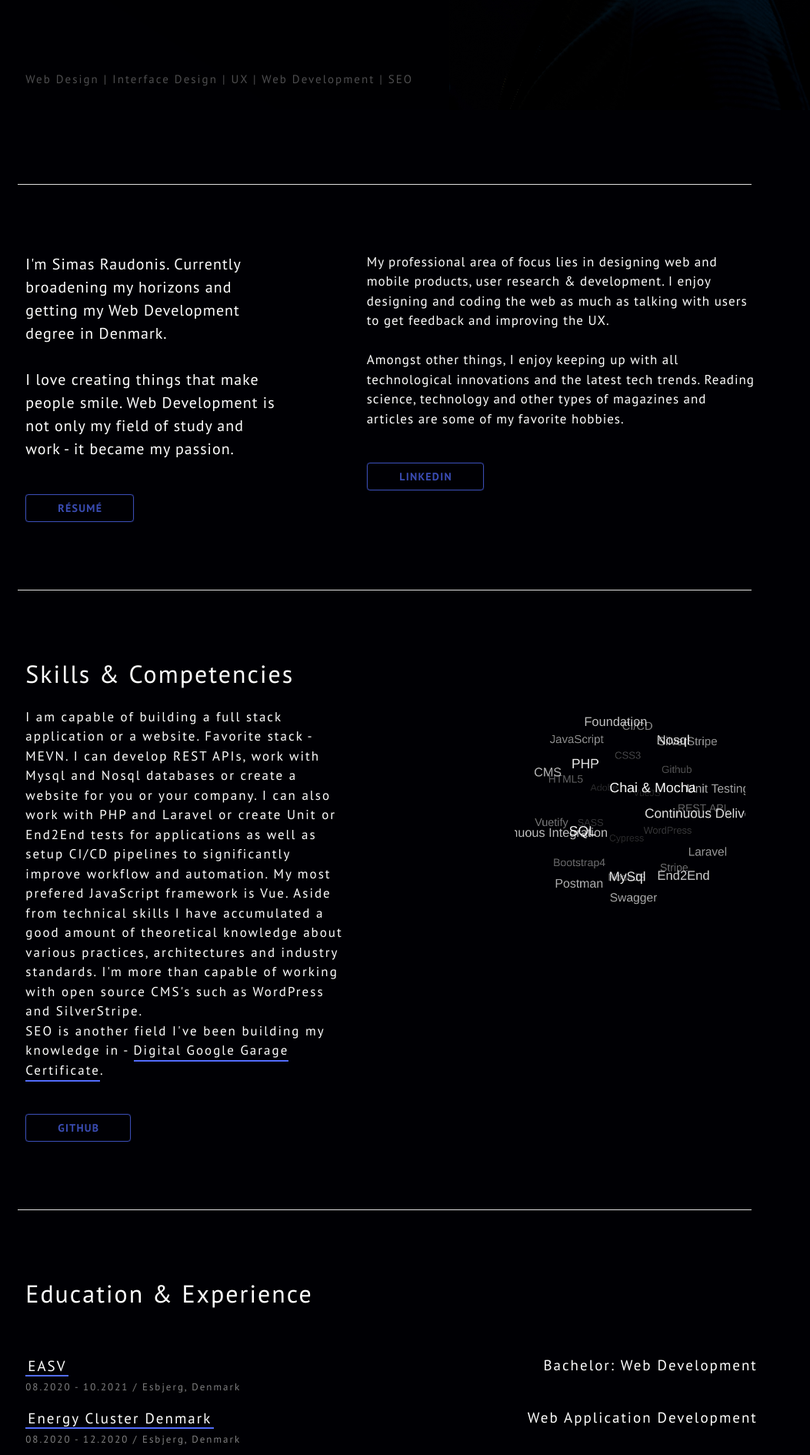
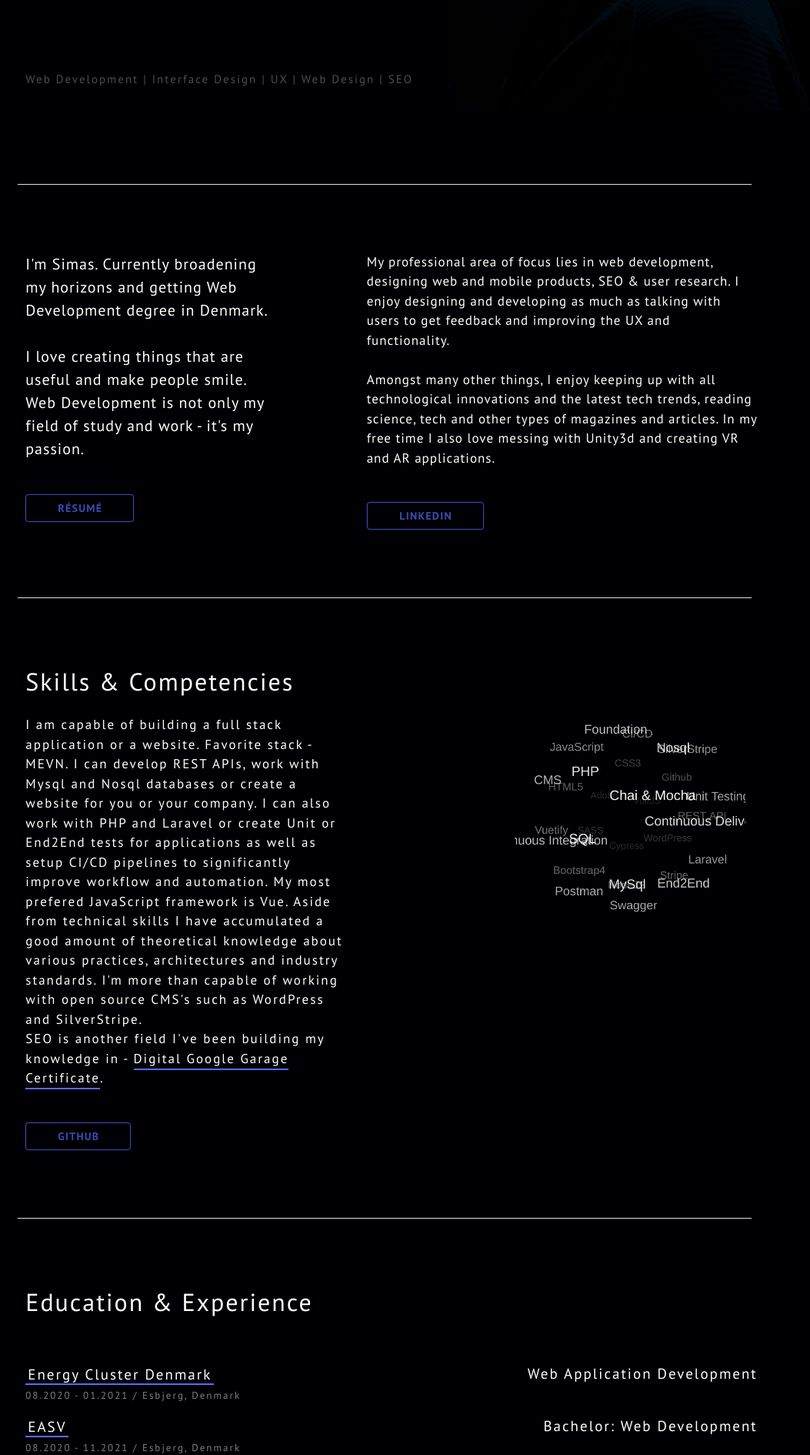
Before and after one commit to tutaru99/Portfolio, a Vue app: page / in a window 1280 px wide. Shown: the part 612-2502 px from the top of the page at 77% size, without its empty margins (135-1188 px from the left). Built offline with nearby package versions, Linux system fonts and the light colour scheme; what vue-expandable-image would draw is missing.

Commit message:
portfolio info updated

```diff
--- a/src/components/HelloWorld.vue
+++ b/src/components/HelloWorld.vue
@@ -61,7 +61,7 @@
         >
         <v-col cols="11" md="8" sm="11">
           <p id="skillz">
-            Web Design | Interface Design | UX | Web Development | SEO
+            Web Development | Interface Design | UX | Web Design | SEO
           </p>
         </v-col>
       </div>
--- a/src/components/about.vue
+++ b/src/components/about.vue
@@ -14,10 +14,10 @@
     >
       <v-col cols="12" md="4" sm="5">
         <p id="primaryText">
-          I'm Simas Raudonis. Currently broadening my horizons and getting my
+          I'm Simas. Currently broadening my horizons and getting
           Web Development degree in Denmark. <br /><br />
-          I love creating things that make people smile. Web Development is not
-          only my field of study and work - it became my passion.
+          I love creating things that are useful and make people smile. Web Development is not
+          only my field of study and work - it's my passion.
         </p>
         <v-btn
           id="buttonMain"
@@ -32,15 +32,14 @@
       </v-col>
       <v-col class="offset-md-1" cols="12" md="6" sm="5">
         <p>
-          My professional area of focus lies in designing web and mobile
-          products, user research & development. I enjoy designing and coding
-          the web as much as talking with users to get feedback and improving
-          the UX. <br />
+          My professional area of focus lies in web development, designing web and mobile
+          products, SEO & user research. I enjoy designing and developing
+          as much as talking with users to get feedback and improving
+          the UX and functionality. <br />
           <br />
-          Amongst other things, I enjoy keeping up with all technological
-          innovations and the latest tech trends. Reading science, technology
-          and other types of magazines and articles are some of my favorite
-          hobbies.
+          Amongst many other things, I enjoy keeping up with all technological
+          innovations and the latest tech trends, reading science, tech
+          and other types of magazines and articles. In my free time I also love messing with Unity3d and creating VR and AR applications.
         </p>
         <v-btn
           id="buttonMain"
--- a/src/components/acomplishments.vue
+++ b/src/components/acomplishments.vue
@@ -13,21 +13,30 @@
         <h1 class="pb-15">Education & Experience</h1>
         <div class="pb-5">
           <div class="d-flex">
+            <a href="https://www.energycluster.dk" target="_blank"
+              ><h2 id="links">Energy Cluster Denmark</h2></a
+            >
+            <h2 class="ml-auto">Web Application Development</h2>
+          </div>
+          <span>08.2020 - 01.2021 / Esbjerg, Denmark</span>
+        </div>
+        <div class="pb-5">
+          <div class="d-flex">
             <a href="https://www.easv.dk/en" target="_blank"
               ><h2 id="links">EASV</h2></a
             >
             <h2 class="ml-auto">Bachelor: Web Development</h2>
           </div>
-          <span>08.2020 - 10.2021 / Esbjerg, Denmark</span>
+          <span>08.2020 - 11.2021 / Esbjerg, Denmark</span>
         </div>
         <div class="pb-5">
           <div class="d-flex">
-            <a href="https://www.energycluster.dk" target="_blank"
-              ><h2 id="links">Energy Cluster Denmark</h2></a
+            <a href="https://cocolab.club" target="_blank"
+              ><h2 id="links">cocolab.club</h2></a
             >
-            <h2 class="ml-auto">Web Application Development</h2>
+            <h2 class="ml-auto">Final Exam Project</h2>
           </div>
-          <span>08.2020 - 12.2020 / Esbjerg, Denmark</span>
+          <span>04.2020 - 06.2020 / Esbjerg, Denmark</span>
         </div>
         <div class="pb-5">
           <div class="d-flex">
```
